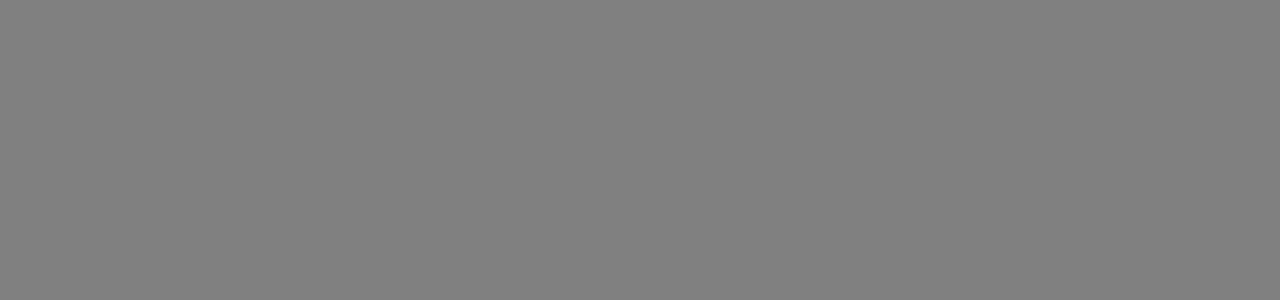
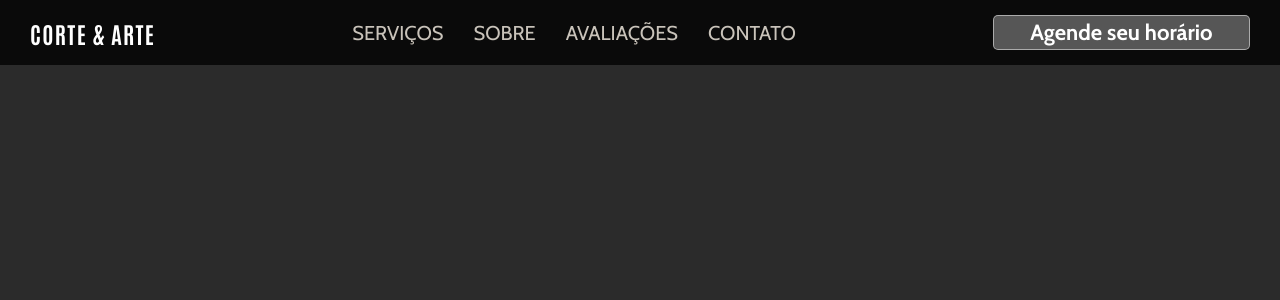
Before and after one commit to Leonardooi-lima/trainee-corte-e-arte, a React (Vite) app: page / in a window 1280 px wide. Shown: the top 300 px of the page. Built offline with nearby package versions, Linux system fonts and the light colour scheme.

Commit message:
estrutura basica do header e estilos

```diff
--- a/index.html
+++ b/index.html
@@ -1,12 +1,33 @@
 <!doctype html>
-<html lang="en">
+
+<html lang="pt-br">
   <head>
     <meta charset="UTF-8" />
     <meta name="viewport" content="width=device-width, initial-scale=1.0" />
     <title>trainee-corte-e-arte</title>
+
+    <!-- carrega as fontes do Google Fonts -->
+    <link rel="preconnect" href="https://fonts.googleapis.com">
+    <link rel="preconnect" href="https://fonts.gstatic.com" crossorigin>
+    <link href="https://fonts.googleapis.com/css2?family=Antonio:wght@100..700&family=Cabin:wght@400;500;600;700&display=swap" rel="stylesheet">
+    <link rel="stylesheet" href="src/App.css">
+
   </head>
   <body>
+    <header class="header">
+
+      <a class="logo" href="#inicio" aria-label="Corte & Arte - início">CORTE & ARTE</a>
+      <nav class="main-nav" aria-label="Navegação">
+        <a href="#servicos">Serviços</a>
+        <a href="#sobre">Sobre</a>
+        <a href="#avaliacoes">Avaliações</a>
+        <a href="#contato">Contato</a>
+      </nav>
+
+      <a class = "header-cta" href="agendamento">Agende seu horário</a>
+    </header>
+
     <div id="root"></div>
-    <script type="module" src="/src/main.jsx"></script>
+    <script type="module" src="src/main.jsx"></script>
   </body>
 </html>
--- a/src/App.css
+++ b/src/App.css
@@ -1,3 +1,21 @@
+:root {
+  color-scheme: dark;
+  min-height: 100%;
+  font-family: 'Cabin', sans-serif;
+  background: #2B2B2B;
+  color: #ffffff;
+;
+}
+
+body {
+  margin: 0;
+}
+
+a {
+  color: inherit;
+  text-decoration: none;
+}
+
 .counter {
   font-size: 16px;
   padding: 5px 10px;
@@ -15,6 +33,65 @@
     outline: 2px solid var(--accent);
     outline-offset: 2px;
   }
+}
+
+.header {
+  width: 100%;
+  box-sizing: border-box;
+  padding: 0 30px;
+  min-height: 65px;
+  position: -webkit-sticky;
+  position: sticky;
+  top: 0;
+  z-index: 1000;
+  margin: 0 auto;
+  display: flex;
+  align-items: center;
+  justify-content: space-between;
+  gap: 25px;
+
+  background-color: #0A0A0A;
+}
+
+.logo {
+  font-family: 'Antonio', sans-serif;
+  font-size: 23px;
+  font-weight: 800;
+  letter-spacing: 0.06em;
+
+}
+
+.main-nav {
+  font-family: 'Cabin', sans-serif;
+  font-size: 20px;
+  font-weight: 400;
+  text-transform: uppercase;
+  display: flex;
+  align-items: center;
+  gap: 30px;
+  color: #c9c3ba;
+  text-decoration: none;
+}
+
+.main-nav a:hover {
+  text-decoration: none;
+  color: #fff;
+}
+
+.header-cta{
+  display: inline-flex;
+  align-items: center;
+  justify-content: center;
+  min-height: 33px;
+  min-width: 215px;
+  padding: 0 20px;
+  border: 1px solid #ffffff80;
+  border-radius: 5px;
+  background: #565656;
+  color: #fff;
+  font-family: 'Cabin', sans-serif;
+  font-size: 22px;
+  font-weight: 700;
 }
 
 .hero {
--- a/src/index.css
+++ b/src/index.css
@@ -2,9 +2,14 @@ html,
 body,
 #root {
   min-height: 100%;
-  margin: 0;
 }
 
 body {
+  margin: 0;
   background-color: #808080;
 }
+
+a {
+  color: inherit;
+  text-decoration: none;
+}
```
